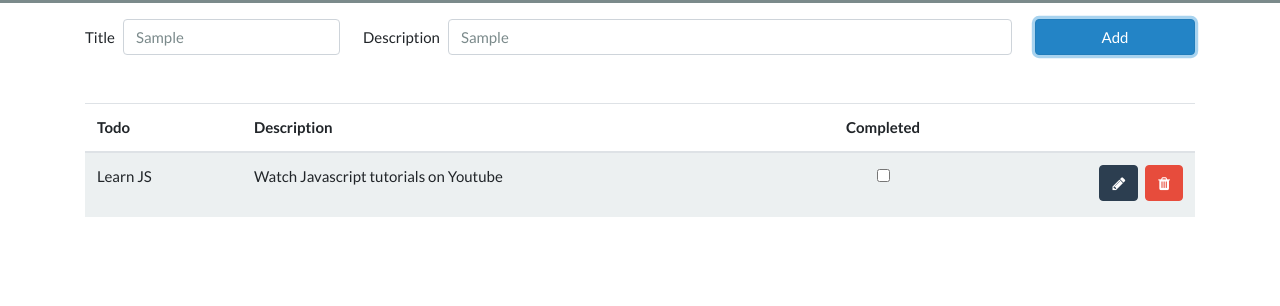
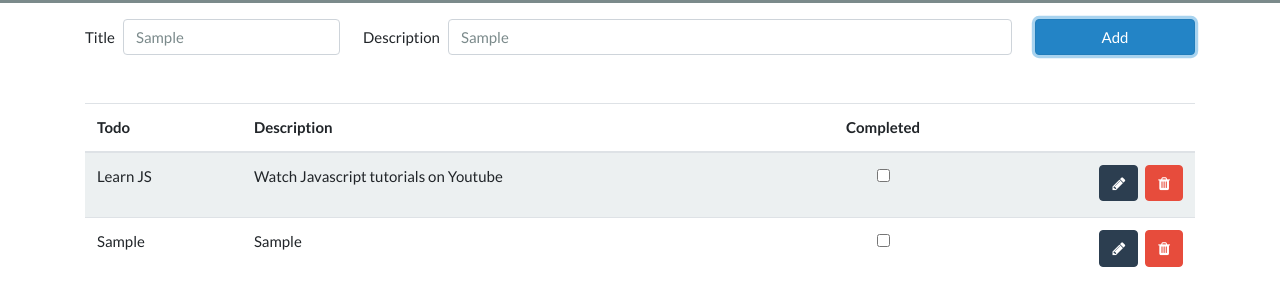
Before and after one commit to RAFA07-CODE/Aplicacion-ToDo-con-Javascript, a plain HTML site: page JSTodoList-start/index.html in a window 1280 px wide. Both pictures are taken after typing "Sample", "Sample" into the empty fields and a click on the button "Add". Shown: the part 68-374 px from the top of the page. Drawn offline with nearby package versions, Linux system fonts and the light colour scheme.

Commit message:
funcion agregar tarea a la lista

```diff
--- a/JSTodoList-start/index.html
+++ b/JSTodoList-start/index.html
@@ -221,5 +221,6 @@
   <!-- Bootstrap -->
   <script src="https://stackpath.bootstrapcdn.com/bootstrap/4.5.2/js/bootstrap.bundle.min.js"></script>
   <!-- JS Code -->
+   <script src="./index.js"></script>
 </body>
 </html>
--- a/JSTodoList-start/index.js
+++ b/JSTodoList-start/index.js
@@ -0,0 +1,47 @@
+//funcionamiento del botón
+document.addEventListener('DOMContentLoaded', function() {
+    const title = document.getElementById ('title');
+    const table = document.getElementById ('table');
+    const description = document.getElementById ('description');
+    const alert = document.getElementById ('alert');
+    const btn =document.getElementById('add');
+    btn.onclick = function() {
+        console.log('Title:', title.value);
+        console.log('Description: ', description.value);
+    }
+
+
+    function addTodo(){
+        if(title.value==='' || description.value===''){
+            alert.classList.remove('d-none');
+            alert.innerText= 'Title and description are required!!';
+            return;
+        }
+        alert.classList.add('d-none');
+        const row= table.insertRow();
+        const td1=document.createElement('td');
+        row.innerHTML=`
+        <td>${title.value}</td>
+        <td>${description.value}</td>
+        <td class="text-center">
+        <input type="checkbox">
+        </td>
+        <td class="text-right">
+            <button class="btn btn-primary mb-1">
+            <i class="fa fa-pencil"></i>
+            </button>
+            <button class="btn btn-danger mb-1 ml-1">
+            <i class="fa fa-trash"></i>
+            </button>
+        </td>
+
+        `;
+
+
+    }
+
+    //se declara la funcion
+    btn.onclick= addTodo;
+
+
+});
```
